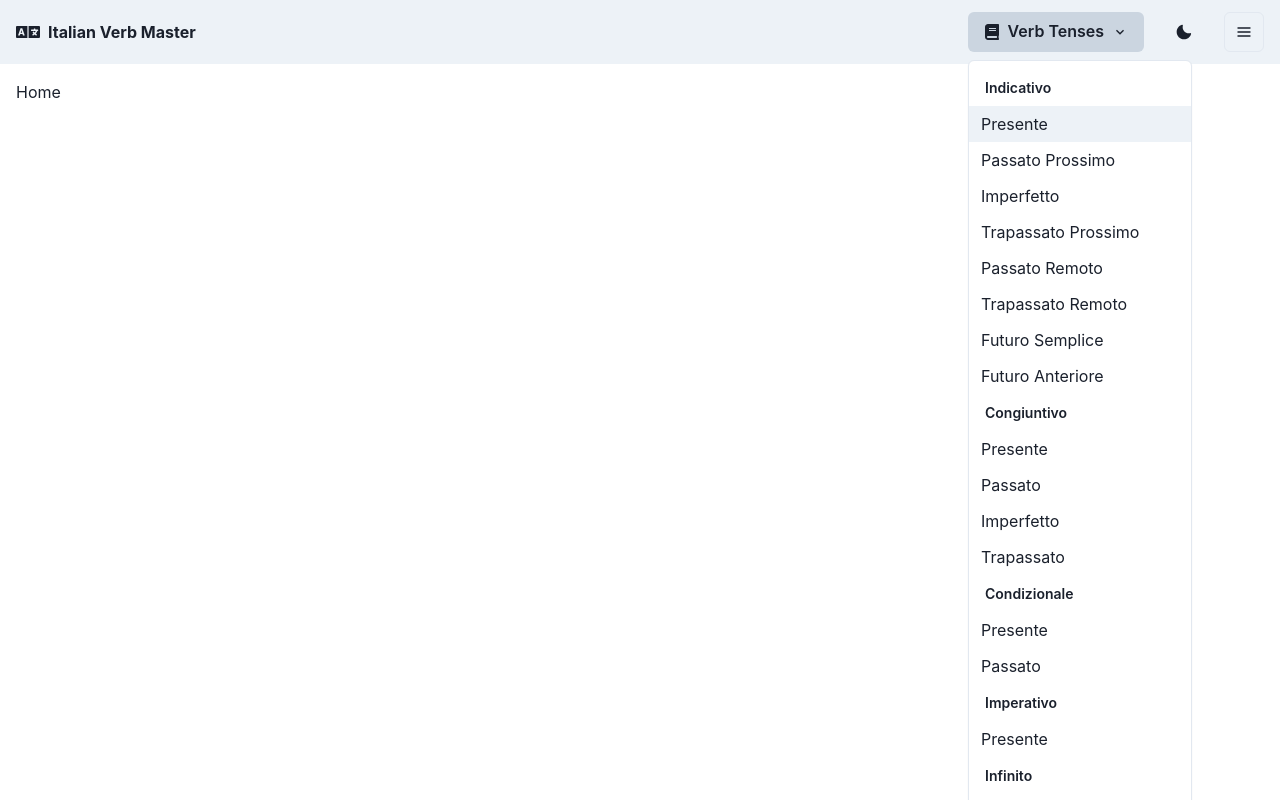
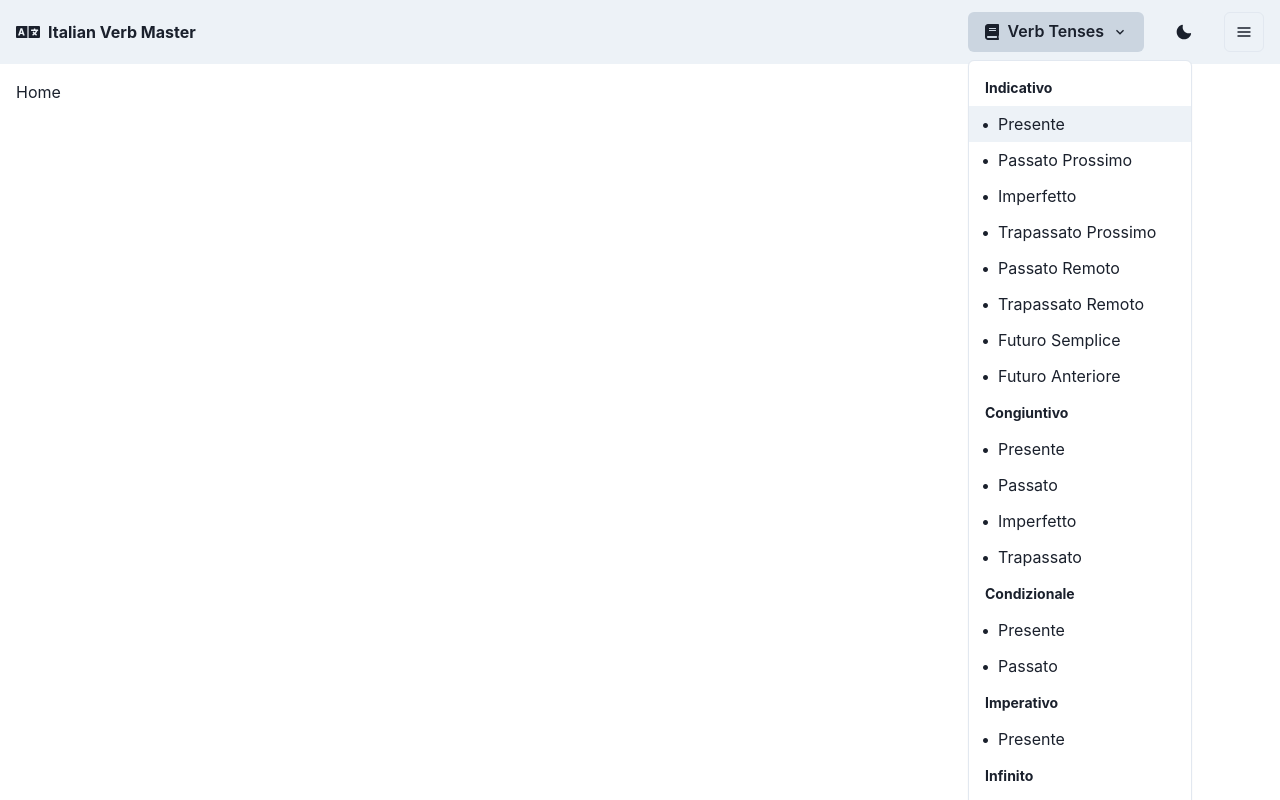
Before and after one commit to brennanlazzara/italian-with-brenny, a React (Create React App) app in the folder client/: page / in a window 1280 px wide. Both pictures are taken after a click on the button "Verb Tenses". Shown: the top 800 px of the page. Built offline with nearby package versions, Linux system fonts and the light colour scheme.

Commit message:
refactor: Add BulletedMenuItem component to Header for improved menu item styling

```diff
--- a/client/src/components/Header.tsx
+++ b/client/src/components/Header.tsx
@@ -1,4 +1,4 @@
-import React from "react";
+import React, { Ref } from "react";
 import { Link as RouterLink } from "react-router-dom";
 import {
   Box,
@@ -22,6 +22,23 @@ import {
   ChevronDownIcon,
 } from "@chakra-ui/icons";
 import { FaBook, FaLanguage } from "react-icons/fa";
+
+// Add the BulletedMenuItem component
+type BulletedMenuItemProps = {
+  children: React.ReactNode;
+};
+
+const BulletedMenuItem = React.forwardRef(
+  ({ children, ...props }: BulletedMenuItemProps, ref: Ref<HTMLButtonElement> | undefined) => (
+  <MenuItem ref={ref} {...props}>
+    <Flex align="center">
+      <Text as="span" mr={2}>
+        •
+      </Text>
+      {children}
+    </Flex>
+  </MenuItem>
+));
 
 const Header = () => {
   const { colorMode, toggleColorMode } = useColorMode();
@@ -133,15 +150,15 @@ const Header = () => {
               </MenuButton>
               <MenuList>
                 {verbTenses.map((mood) => (
-                  <MenuGroup key={mood.name} title={mood.name}>
+                  <MenuGroup
+                    key={mood.name}
+                    title={mood.name}
+                    fontWeight="bold"
+                  >
                     {mood.subtenses.map((tense) => (
-                      <MenuItem
-                        key={tense.path}
-                        as={RouterLink}
-                        to={tense.path}
-                      >
+                      <BulletedMenuItem key={tense.path}>
                         {tense.name}
-                      </MenuItem>
+                      </BulletedMenuItem>
                     ))}
                   </MenuGroup>
                 ))}
```
